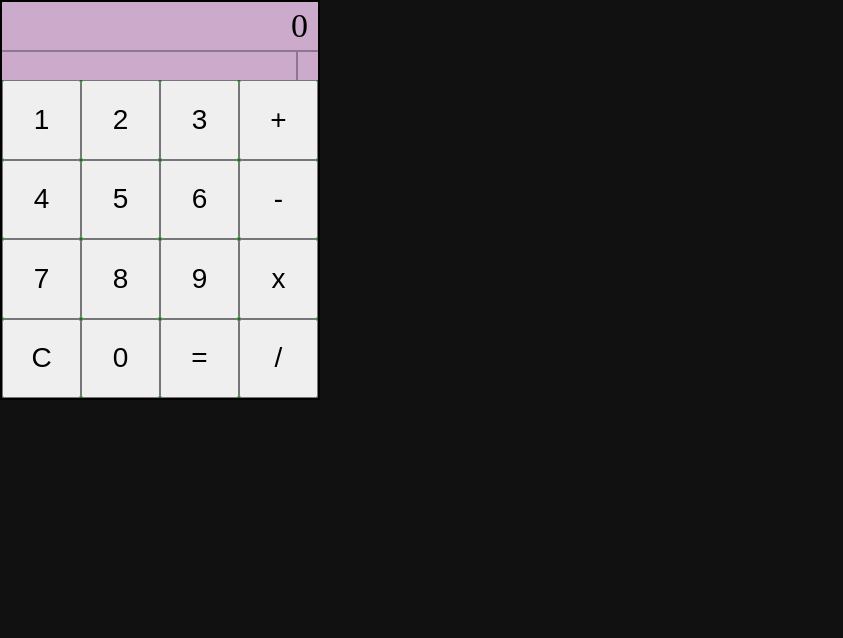
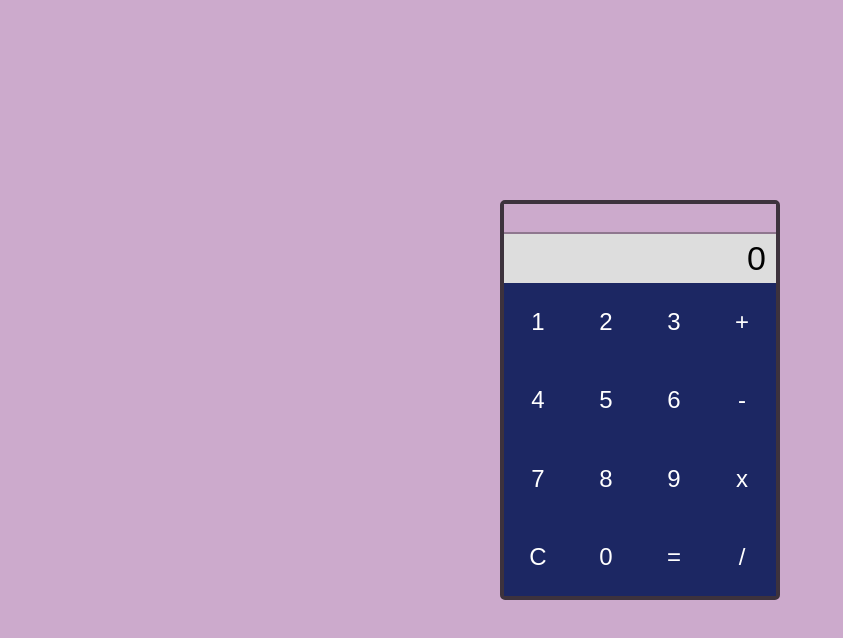
Before and after one commit to connorbelding/calculator, a plain HTML site: page index.html in a window 1280 px wide. Shown: the whole page, without its empty margins (0-843 px from the left). Drawn offline with Linux system fonts and the light colour scheme; a web font is replaced by a local one.

Commit message:
Changed HTML number display layout, modified CSS

```diff
--- a/index.html
+++ b/index.html
@@ -10,9 +10,9 @@
   <body>
     <div id="calculator-container">
       <div id="calculator-display">
-        <div id="calculator-display-main">0</div>
         <div id="calculator-display-sub-number"></div>
         <div id="calculator-display-sub-operator"></div>
+        <div id="calculator-display-main">0</div>
       </div>
       <div id="calculator-buttons"></div>
     </div>
--- a/styles.css
+++ b/styles.css
@@ -1,19 +1,26 @@
+@import url("https://fonts.googleapis.com/css2?family=Asap+Condensed&display=swap");
 * {
   margin: 0;
   padding: 0;
   box-sizing: border-box;
+  font-family: "Asap Condensed", sans-serif;
 }
 
 body {
-  background: #111;
+  background: #cac;
+  display: flex;
+  justify-content: center;
+  align-items: center;
+  min-height: 100vh;
 }
 
 #calculator-container {
-  border: 2px solid black;
+  border: 4px solid rgba(0, 0, 0, 0.7);
   display: flex;
   flex-direction: column;
   height: 400px;
-  width: 320px;
+  width: 280px;
+  border-radius: 5px;
 }
 
 #calculator-display {
@@ -23,8 +30,8 @@ body {
   grid-template-rows: auto auto;
   grid-template-columns: 1fr auto;
   grid-template-areas:
-    "main main"
-    "sub operator";
+    "sub operator"
+    "main main";
 
   background: #cac;
 }
@@ -36,11 +43,12 @@ body {
   align-items: center;
   font-size: 34px;
   padding: 5px 10px;
+  background: #ddd;
 }
 #calculator-display-sub-number,
 #calculator-display-sub-operator {
   font-size: 16px;
-  border-top: 2px solid rgba(0, 0, 0, 0.3);
+  border-bottom: 2px solid rgba(0, 0, 0, 0.3);
   padding: 0 10px;
   height: 30px;
   display: flex;
@@ -54,18 +62,37 @@ body {
 
 #calculator-display-sub-operator {
   grid-area: operator;
-  border-left: 2px solid rgba(0, 0, 0, 0.3);
   justify-content: center;
 }
 
 #calculator-buttons {
-  flex: 1 1 auto;
-  background: green;
-  display: grid;
-  grid-template-rows: repeat(4, 1fr);
-  grid-template-columns: repeat(4, 1fr);
+  flex: 1 0 auto;
+  display: flex;
+  flex-wrap: wrap;
 }
 
 #calculator-buttons button {
-  font-size: 28px;
+  flex: 1 0 25%;
+  font-size: 24px;
+  border-radius: 0;
+  border: none;
+  outline: none;
+  background: #1c2763;
+  color: #fff;
 }
+
+#calculator-buttons button:hover {
+  filter: brightness(1.33);
+}
+
+#calculator-buttons button:active {
+  filter: brightness(1.5);
+}
+
+.operator {
+  background: #ffd166;
+}
+
+.clear {
+  background: #fe5f55;
+}
```
